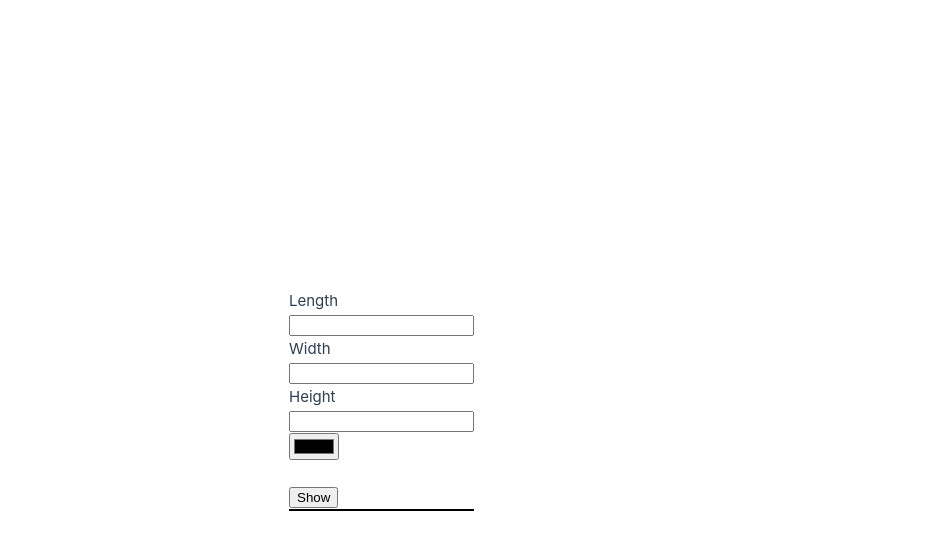
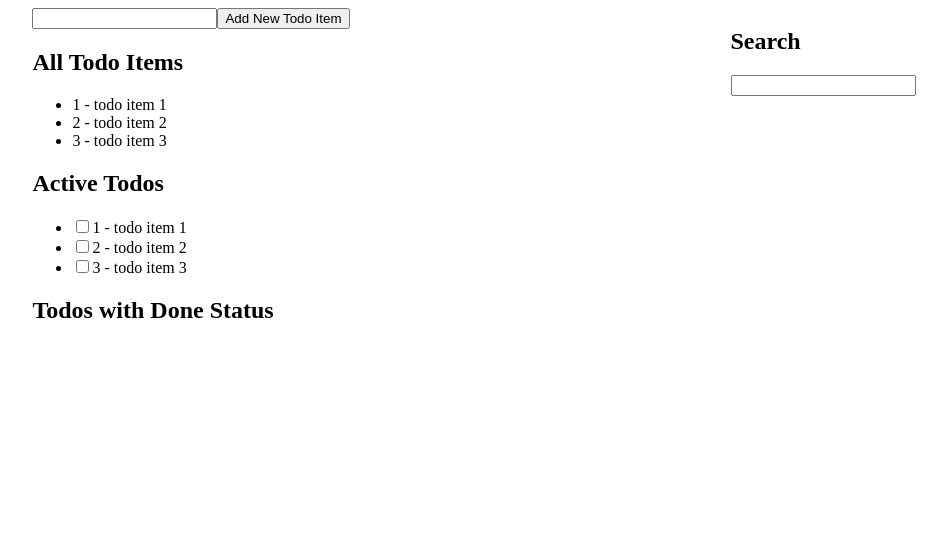
Before and after one commit to TsertsvadzeE/vue, a Vue app in the folder vue-project/: page / in a window 1280 px wide. Shown: the top 550 px of the page, without its empty margins (166-1113 px from the left). Built offline with nearby package versions, Linux system fonts and the light colour scheme.

Commit message:
assignment lesson 10

```diff
--- a/vue-project/src/App.vue
+++ b/vue-project/src/App.vue
@@ -1,49 +1,75 @@
 <script>
-
+import ToDolist from './toDoList.vue';
+import ToDoItemForm from './ToDoItemForm.vue';
 export default {
+  components: {
+    ToDolist,
+    ToDoItemForm,
+  },
   data() {
-    return{
-      length: null,
-      width: null,
-      height:null,
-      color: null,
-      show: false
+    return {
+      todos: [
+        {id: 1, name: "todo item 1", done: false},
+        {id: 2, name: "todo item 2", done: false},
+        {id: 3, name: "todo item 3", done: false}
+      ],
+      searchItem: null
+    }
+  },
+  methods: {
+    putNewItemIntoTodoList(data){
+      this.todos.push({
+        id: this.nextId,
+        name: data,
+        done: false
+      })
+    },
+    changeStatus(record){
+      let v = this.todos.find(item => item.id === record.id)
+      v.done = !v.done
+    },
+    deleteItemFromTodoList(record){
+      let v = this.todos.find(item => item.id === record.id)
+      this.todos.splice(this.todos.indexOf(v), 1)
     }
   },
   computed: {
-    calculateSpace(){
-      return this.width * this.height
+    nextId(){
+      return this.todos.length + 1
     },
-    calculateMoculoba(){
-      return this.calculateSpace * this.length
-    }
-  }
+    activeTodos(){
+      return this.todos.filter(value => value.done === false)
+    },
+    doneTodos(){
+      return this.todos.filter(value => value.done ===true)
+    },
+  },
 }
 </script>
+<template>
+  <div class="conatainer">
+    <div class="todos">
+      <ToDoItemForm @onSubmitCustom="putNewItemIntoTodoList($event)"/>
 
-<template>
-  <div>
-    <form>
-      <label>Length</label><br>
-      <input v-model="length"/><br/>
+      <h2>All Todo Items</h2>
+      <ToDolist :data="todos" />
 
-      <label>Width</label><br>
-      <input v-model="width"/><br/>
+      <h2>Active Todos</h2>
+      <ToDolist :changeStatus="true" :data="activeTodos" @changeDoneStatus="changeStatus($event)"/>
 
-      <label>Height</label><br>
-      <input v-model="height"/><br/>
-
-      <input type="color" v-model="color"/><br/>
-    </form>
-    <br>
-    <button @click.prevent="show = ! show">
-      <span v-if="!show">Show</span>
-      <span v-if="show">Hide</span>
-    </button>
-    <p v-if="show">ფართობი: {{calculateSpace }}</p>
-    <p v-if="show">მოცულობა: {{ calculateMoculoba}}</p>
-  </div>
-  <br>
-  <div :style="{height: height + 'px', width: width + 'px', border: '1px solid black', backgroundColor:color }">
+      <h2>Todos with Done Status</h2>
+      <ToDolist :canDelete="true" :data="doneTodos" @onDelete="deleteItemFromTodoList($event)"/>
+    </div>
+    <div class="filter">
+      <h2>Search</h2>
+      <input type="text" v-model="searchItem"/>
+      <ToDolist :data="todos.filter(value => value.name.includes(searchItem))"/>
+    </div>
   </div>
 </template>
+<style scoped>
+  .conatainer {
+    display: flex;
+    justify-content: space-around;
+  }
+</style>
--- /dev/null
+++ b/vue-project/src/ListItemComponent.vue
@@ -0,0 +1,24 @@
+<script>
+export default{
+    props: {
+        itemData: {type: Object, requires: true},
+        renderCheckbox: {type: Boolean, required: true},
+        renderDeleteBtn: {type: Boolean, required: true}
+    },
+    methods: {
+        onChange() {
+            this.$emit('onChange', this.itemData)
+        },
+        onDelete() {
+            this.$emit('onDelete', this.itemData)
+        }
+    }
+}
+</script>
+<template>
+    <li>
+        <input v-if="renderCheckbox" type="checkbox" :checked="itemData.done" @change="onChange"/>
+        <label>{{ itemData.id }} - {{ itemData.name }}</label>
+        <button v-if="renderDeleteBtn" @click="onDelete">Delete</button>
+    </li>
+</template>
--- /dev/null
+++ b/vue-project/src/ToDoItemForm.vue
@@ -0,0 +1,21 @@
+<script>
+export default{
+    data() {
+        return{
+            itemName: null,
+        }
+    },
+    methods: {
+        submitForm() {
+            this.$emit('onSubmitCustom', this.itemName)
+            this.itemName = null
+        }
+    }
+}
+</script>
+<template>
+    <form @submit.prevent="submitForm">
+        <input v-model="itemName"/>
+        <button type="submit">Add New Todo Item</button>
+    </form>
+</template>
--- /dev/null
+++ b/vue-project/src/ToDoList.vue
@@ -0,0 +1,34 @@
+<script>
+import ListItemComponent from './listItemComponent.vue';
+export default {
+    props: {
+        data: {type: Array, required: true},
+        changeStatus: {type: Boolean, required: false, default: false},
+        canDelete: {type: Boolean, required: false, default: false}
+    },
+    components: {
+        ListItemComponent
+    },
+    methods: {
+        changeDoneStatus(item){
+            this.$emit('changeDoneStatus', item)
+        },
+        deleteRecord(item){
+            this.$emit('onDelete', item)
+        }
+    }
+}
+</script>
+<template>
+    <ul>
+        <ListItemComponent
+            v-for="item in data"
+            :key="item.index"
+            :itemData="item"
+            :renderCheckbox="changeStatus"
+            :renderDeleteBtn="canDelete"
+            @onChange="changeDoneStatus($event)"
+            @onDelete="deleteRecord($event)"
+        />
+    </ul>
+</template>
--- a/vue-project/src/assets/main.css
+++ b/vue-project/src/assets/main.css
@@ -1,4 +1,4 @@
-@import './base.css';
+/* @import './base.css';
 
 #app {
   max-width: 1280px;
@@ -32,4 +32,4 @@ a,
     grid-template-columns: 1fr 1fr;
     padding: 0 2rem;
   }
-}
+} */
```
